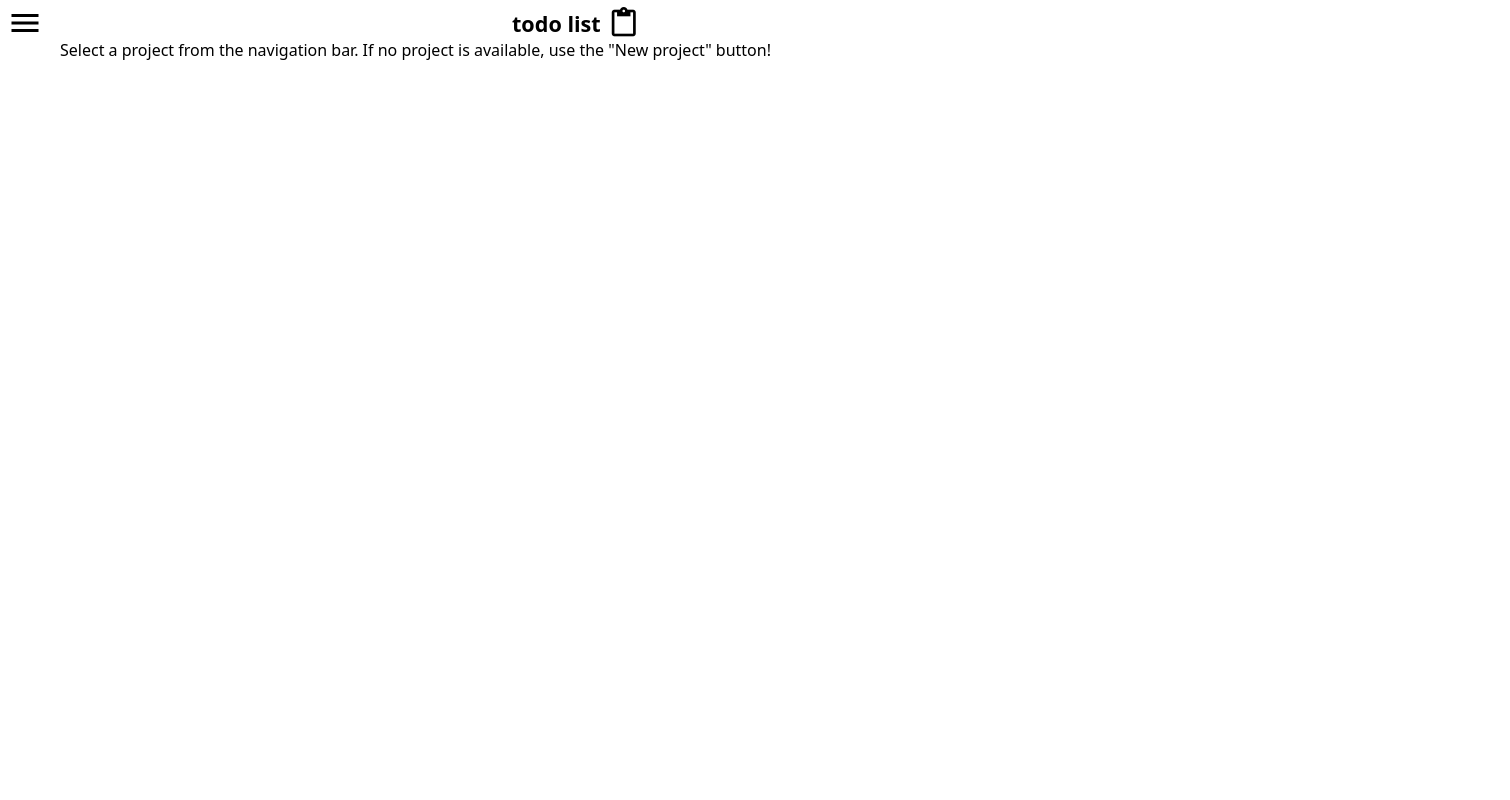
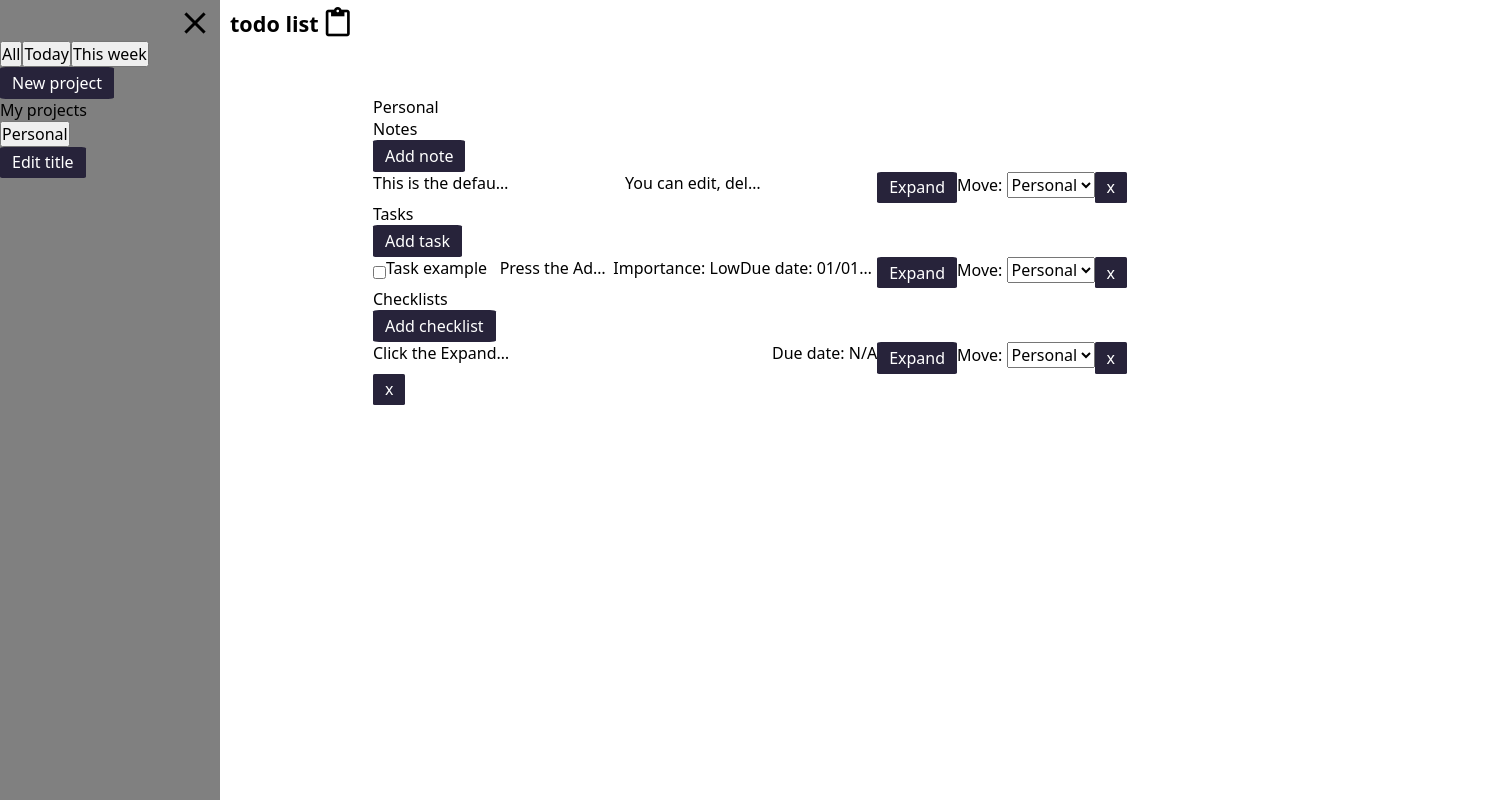
Before and after one commit to gabrielpanaitescu/todo-list-project, a website built with webpack: page src/index.html in a window 1280 px wide. Shown: the whole page, 1510 px wide, since content can reach past the window. Built offline with nearby package versions, Linux system fonts and the light colour scheme.

Commit message:
Revise layout styling; switch first breakpoint to 768px

```diff
--- a/src/components/checklistsDOMList.js
+++ b/src/components/checklistsDOMList.js
@@ -42,7 +42,7 @@ export default function updateChecklistsDOM(project, IDtoAppend) {
         const editChecklistContainer = createDivContainer('modal-container', '', checklistWrapper);
         editChecklistContainer.classList.add('edit-checklist-modal');
         editChecklistContainer.classList.add('edit-container');
-        const openEditChecklistModal = createButton('Expand list items', 'open-modal-button', '', editChecklistContainer);
+        const openEditChecklistModal = createButton('Expand', 'open-modal-button', '', editChecklistContainer);
         const editChecklistModal = document.createElement('dialog');
         editChecklistContainer.appendChild(editChecklistModal);
         const editChecklistForm = document.createElement('form');
@@ -73,7 +73,7 @@ export default function updateChecklistsDOM(project, IDtoAppend) {
         let editChecklistInputsHTMLCollection = editChecklistForm.getElementsByClassName('edit-checklist-input');
 
         const moveChecklistContainer = createDivContainer('move-item-container', '', checklistWrapper);
-        createLabel('move-checklist', 'Move to project: ', moveChecklistContainer);
+        createLabel('move-checklist', 'Move: ', moveChecklistContainer);
         const moveChecklistSelect = document.createElement('select');
         moveChecklistSelect.classList.add('move-item');
         moveChecklistSelect.id = 'move-checklist';
--- a/src/components/manageDOM.js
+++ b/src/components/manageDOM.js
@@ -1,5 +1,5 @@
 import nav from './nav';
-import { createButton, createDivContainer, createTextElem } from './DOMElementCreationMethods';
+import { createTextElem } from './DOMElementCreationMethods';
 import createProjectDOMContainer from './projectDOMContainer';
 import updateTasks from './tasksDOMList';
 import updateNotes from './notesDOMList';
@@ -11,13 +11,10 @@ import updateThisWeekItems from './thisWeekItemsDOMList'
 
 const main = document.querySelector('main');
 
-
 const displayEmptyMainMessage = () => {
     main.replaceChildren();
     createTextElem('h3', 'Select a project from the navigation bar. If no project is available, use the "New project" button!', main);
 };
-
-displayEmptyMainMessage();
 
 const clearMain = () => {
     main.replaceChildren();
@@ -42,8 +39,13 @@ const renderProject = (project) => {
 };
 
 const renderDefaultProject = () => {
-    const personalProject = projectsManager.projectsArr[0];
-    renderProject(personalProject);
+    const defaultProject = projectsManager.projectsArr[0];
+    console.log(projectsManager.projectsArr);
+    if (defaultProject) {
+        renderProject(defaultProject);
+    } else {
+        displayEmptyMainMessage();
+    }
 };
 
 const renderTasks = (project, IDtoAppend) => {
--- a/src/components/menuPlusLogoContainers.js
+++ b/src/components/menuPlusLogoContainers.js
@@ -1,6 +1,7 @@
 import { createDivContainer, createTextElem, createMaterialIcon, createLabel, createButton } from "./DOMElementCreationMethods"
 
 const nav = document.querySelector('aside');
+const mainContainer = document.querySelector('div.main-container');
 const main = document.querySelector('main');
 const header = document.querySelector('header');
 
@@ -12,20 +13,19 @@ export function createLogoContainer() {
     return container;
 }
 
-export function createMenuContainer() {
-    const container = createDivContainer('menu-container');
-    const menuButton = createButton('', '', 'menu-button', container);
-    menuButton.classList.add('nav-hidden')
-    menuButton.ariaLabel = 'toggle-nav';
-    createMaterialIcon('A', 'icon', menuButton);
+export function createToggleNavContainer() {
+    const container = createDivContainer('toggle-nav-container');
+    const toggleNavButton = createButton('', '', 'toggle-nav-button', container);
+    toggleNavButton.classList.add('nav-hidden')
+    toggleNavButton.ariaLabel = 'toggle-nav';
+    createMaterialIcon('A', 'icon', toggleNavButton);
 
-
-
-    menuButton.addEventListener('click', () => {
-        menuButton.classList.toggle('nav-hidden');
+    toggleNavButton.addEventListener('click', () => {
+        toggleNavButton.classList.toggle('nav-hidden');
         nav.classList.toggle('hidden');
         header.classList.toggle('nav-hidden');
         main.classList.toggle('nav-hidden');
+        mainContainer.classList.toggle('nav-hidden');
     });
 
     return container;
--- a/src/components/notesDOMList.js
+++ b/src/components/notesDOMList.js
@@ -22,7 +22,7 @@
         const editNoteContainer = createDivContainer('modal-container', '', noteWrapper);
         editNoteContainer.classList.add('edit-note-modal');
         editNoteContainer.classList.add('edit-container');
-        const openEditNoteModal = createButton('View/Edit', 'open-modal-button', '', editNoteContainer);
+        const openEditNoteModal = createButton('Expand', 'open-modal-button', '', editNoteContainer);
         const editNoteModal = document.createElement('dialog');
         editNoteContainer.appendChild(editNoteModal);
         const editNoteForm = document.createElement('form');
@@ -38,7 +38,7 @@
         let editNoteInputsArr = editNoteForm.querySelectorAll('input');
 
         const moveNoteContainer = createDivContainer('move-item-container', '', noteWrapper);
-        createLabel('move-note', 'Move to project: ', moveNoteContainer);
+        createLabel('move-note', 'Move: ', moveNoteContainer);
         const moveNoteSelect = document.createElement('select');
         moveNoteSelect.classList.add('move-item');
         moveNoteSelect.id = 'move-note';
--- a/src/components/stylesheets/globalStyles.scss
+++ b/src/components/stylesheets/globalStyles.scss
@@ -30,9 +30,46 @@ body {
 }
 
 
+// testing - WIP
 
 .open-modal-button {
   @include btn();
+}
+
+main {
+
+
+}
+
+.note-item {
+  display: grid;
+  grid-template-columns: 1fr 1fr min-content min-content min-content;
+}
+
+.task-item {
+  display: grid;
+  grid-template-columns: auto 1fr 1fr auto auto min-content min-content min-content;
+}
+
+.checklist-item {
+  display: grid;
+  grid-template-columns: 1fr auto min-content min-content min-content;
+}
+.note-item,
+.task-item,
+.checklist-item {
+  p, h4 {
+  max-width: 15ch;
+  }
+}
+
+.note-item > *,
+.task-item > *,
+.checklist-item  > * {
+
+  overflow: hidden;
+  text-overflow: ellipsis;
+  white-space: nowrap;
 }
 
 
--- a/src/components/stylesheets/headerStyles.scss
+++ b/src/components/stylesheets/headerStyles.scss
@@ -2,17 +2,15 @@
 
 header {
     display: flex;
+    justify-content: center;
 
     .logo-container {
-        margin-left: auto;
         padding-top: $s;
-        padding-right: $s;
         display: flex;
         align-items: center;
-        gap: $s;
+        gap: $xs;
 
         h1 {
-            z-index: 1;
             font-size: 1.35rem;
             font-weight: 700;
         }
@@ -24,15 +22,17 @@ header {
 
 }
 
-@media only screen and (min-width: 480px) {
+@media only screen and (min-width: 768px) {
     header {
-        display: grid;
-        grid-template-columns: repeat(5, 1fr);
-
+        display: block;
         .logo-container {
-            margin: 0;
-            text-align: center;
-            grid-column: 3;
+            transform: translateX(230px);
+            transition: transform 0.4s ease-in-out;
+        }
+        &.nav-hidden {
+            .logo-container {
+                transform: translateX(60px);
+            }
         }
     }
 }
--- a/src/components/stylesheets/mainStyles.scss
+++ b/src/components/stylesheets/mainStyles.scss
@@ -1,20 +1,27 @@
 @import './mixins.scss';
 
-main {
-    margin-top: 50px;
+.main-container {
+    margin-top: $xxl;
+
+    main {
+        max-width: 768px;
+        padding: $s;
+    }
 }
 
-@media only screen and (min-width: 480px) {
-    main {
-        margin: auto 0 auto 0;
-        transform: translateX(190px);
-        transition: transform ease-in-out 0.4s;
 
+@media only screen and (min-width: 768px) {
+    .main-container {
+        display: flex;
+        justify-content: center;
+        margin-left: 220px;
 
-
+        &.main-container-transition-enabled {
+            transition: margin-left ease-in-out 0.4s;
+        }
 
         &.nav-hidden {
-            transform: translateX(60px);
+            margin-left: 0px;
         }
     }
 }
--- a/src/components/stylesheets/mixins.scss
+++ b/src/components/stylesheets/mixins.scss
@@ -3,6 +3,7 @@ $s: 7px;
 $m: 14px;
 $l: 20px;
 $xl: 30px;
+$xxl: 50px;
 $navWidth: 280px;
 
 @mixin btn($bg: #27233A, $clr: white, $bgHover: #E6EFE9, $clrHover: black) {
--- a/src/components/stylesheets/navStyles.scss
+++ b/src/components/stylesheets/navStyles.scss
@@ -1,21 +1,24 @@
 @import './mixins.scss';
+
 
 aside {
   position: fixed;
-  width: 100%;
+  width: 220px;
   height: 100vh;
   background-color: grey;
-  transition: transform 0.4s ease-in-out;
+
+  &.nav-transition-enabled {
+    transition: transform 0.4s ease-in-out;
+  }
 
   &.hidden {
     transform: translateX(-100%);
   }
 
-  .menu-container {
+  .toggle-nav-container {
     display: flex;
 
-
-    #menu-button {
+    #toggle-nav-button {
       padding-top: 5px;
       padding-right: $s;
       margin-left: auto;
@@ -26,16 +29,15 @@ aside {
       span {
         font-size: 2.25rem;
         cursor: pointer;
-
       }
 
       span.icon {
-
         font-family: "Anicons Regular", sans-serif;
         font-variation-settings: "TIME" 100;
         transition: font-variation-settings 0.4s ease;
       }
 
+      // hidden styles - for button
       &.nav-hidden {
         transform: translateX(50px);
 
@@ -43,15 +45,11 @@ aside {
           font-variation-settings: "TIME" 1;
         }
       }
-
-
     }
   }
 }
 
 
-@media only screen and (min-width: 480px) {
-  aside {
-    width: 180px;
-  }
+@media only screen and (min-width: 768px) {
+
 }
--- a/src/components/tasksDOMList.js
+++ b/src/components/tasksDOMList.js
@@ -40,7 +40,7 @@ export default function updateTasksDOM(project, IDtoAppend) {
         const editTaskContainer = createDivContainer('modal-container', '', taskWrapper);
         editTaskContainer.classList.add('edit-task-modal');
         editTaskContainer.classList.add('edit-container');
-        const openEditTaskModal = createButton('View/Edit', 'open-modal-button', '', editTaskContainer);
+        const openEditTaskModal = createButton('Expand', 'open-modal-button', '', editTaskContainer);
         const editTaskModal = document.createElement('dialog');
         editTaskContainer.appendChild(editTaskModal);
         const editTaskForm = document.createElement('form');
@@ -60,7 +60,7 @@ export default function updateTasksDOM(project, IDtoAppend) {
         const editTaskInputsArr = editTaskForm.querySelectorAll('input');
 
         const moveTaskContainer = createDivContainer('move-item-container', '', taskWrapper);
-        createLabel('move-task', 'Move to project: ', moveTaskContainer);
+        createLabel('move-task', 'Move: ', moveTaskContainer);
         const moveTaskSelect = document.createElement('select');
         moveTaskSelect.classList.add('move-item');
         moveTaskSelect.id = 'move-task';
--- a/src/index.html
+++ b/src/index.html
@@ -15,8 +15,9 @@
 
     </header>
 
-    <main class="nav-hidden">
-
-    </main>
+    <div class="main-container nav-hidden">
+        <main class="nav-hidden">
+        </main>
+    </div>
 </body>
 </html>
--- a/src/index.js
+++ b/src/index.js
@@ -15,9 +15,9 @@ import './components/stylesheets/headerStyles.scss'
 import './components/manageDOM.js'
 import { parseProjectsArrFromLocalStorage, checkForLocalStorageData } from './components/localStorageManager.js'
 import { projectsManager, createDefaultProject } from './components/projectsManager.js';
-import { createLogoContainer, createMenuContainer } from './components/menuPlusLogoContainers.js';
+import { createLogoContainer, createToggleNavContainer } from './components/menuPlusLogoContainers.js';
 import nav from './components/nav'
-
+import { renderDefaultProject, displayEmptyMainMessage } from './components/manageDOM.js';
 
 // if statement will only pass the first time a machine/device (with no localStorage data on in) will access the page. The addProject() method will create the 'projectsArrLocalStorage' key in localStorage, thus making this if statement passable only if the key is removed manually or the webpage is accessed from a new machine/device
 if (!checkForLocalStorageData()) {
@@ -26,13 +26,41 @@ if (!checkForLocalStorageData()) {
     parseProjectsArrFromLocalStorage();
 }
 
-// initial render of the nav
 const aside = document.body.querySelector('aside');
 const header = document.body.querySelector('header');
+// initial render of the nav on page load
 header.appendChild(createLogoContainer());
-aside.appendChild(createMenuContainer());
+aside.appendChild(createToggleNavContainer());
 aside.appendChild(nav.navDOMElem);
 nav.renderNav();
+// initial main render on page load; display the first project in the projectsArr
+renderDefaultProject();
+
+// or display the empty main message that guides the user to choose a project from nav
+// displayEmptyMainMessage();
+
+document.addEventListener('DOMContentLoaded', () => {
+    const mainContainer = document.querySelector('div.main-container');
+
+     // For transitions playing on page load / refresh. Delay it by adding a class with the transition wanted, 1ms after the DOM content has been loaded.
+    setTimeout(function() {
+        aside.classList.add('nav-transition-enabled');
+        mainContainer.classList.add('main-container-transition-enabled');
+    }, 1);
+
+    // for side nav to display as open on page load for viewports bigger than 768px
+    if(window.innerWidth > 768) {
+        const toggleNavButton = document.getElementById('toggle-nav-button');
+        const mainContainer = document.querySelector('div.main-container');
+        const main = document.querySelector('main');
+
+        mainContainer.classList.remove('nav-hidden');
+        main.classList.remove('nav-hidden');
+        header.classList.remove('nav-hidden');
+        aside.classList.remove('hidden');
+        toggleNavButton.classList.remove('nav-hidden');
+    }
+});
 
 
 // anicons test element
```
